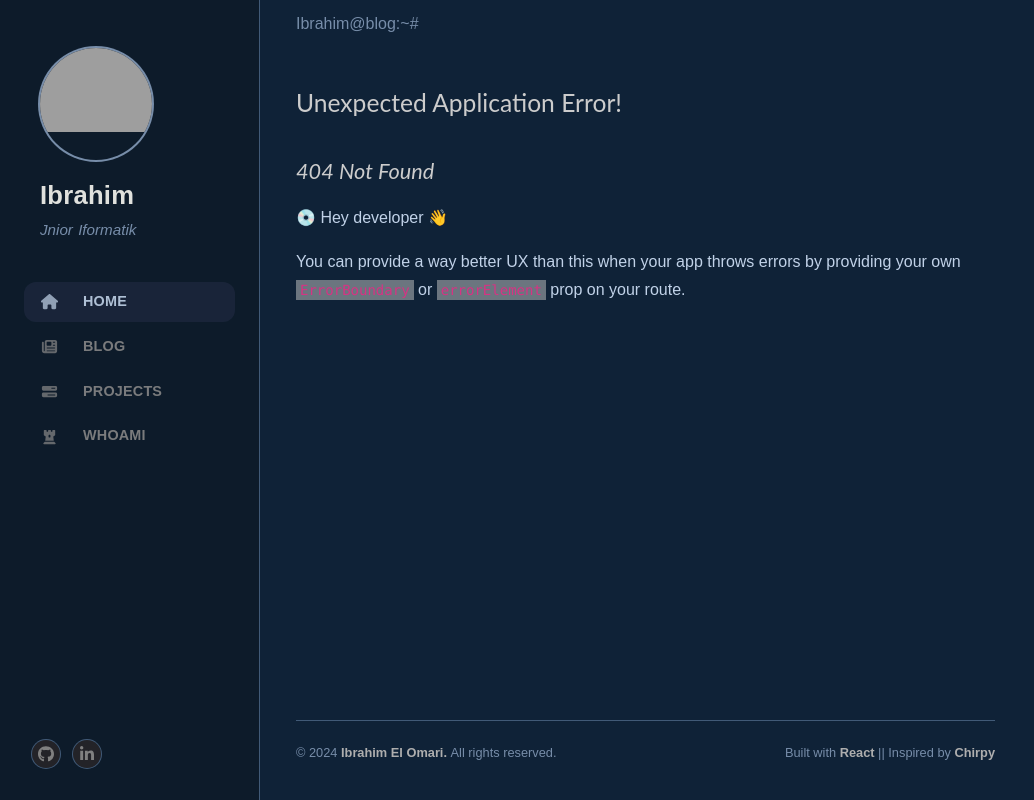
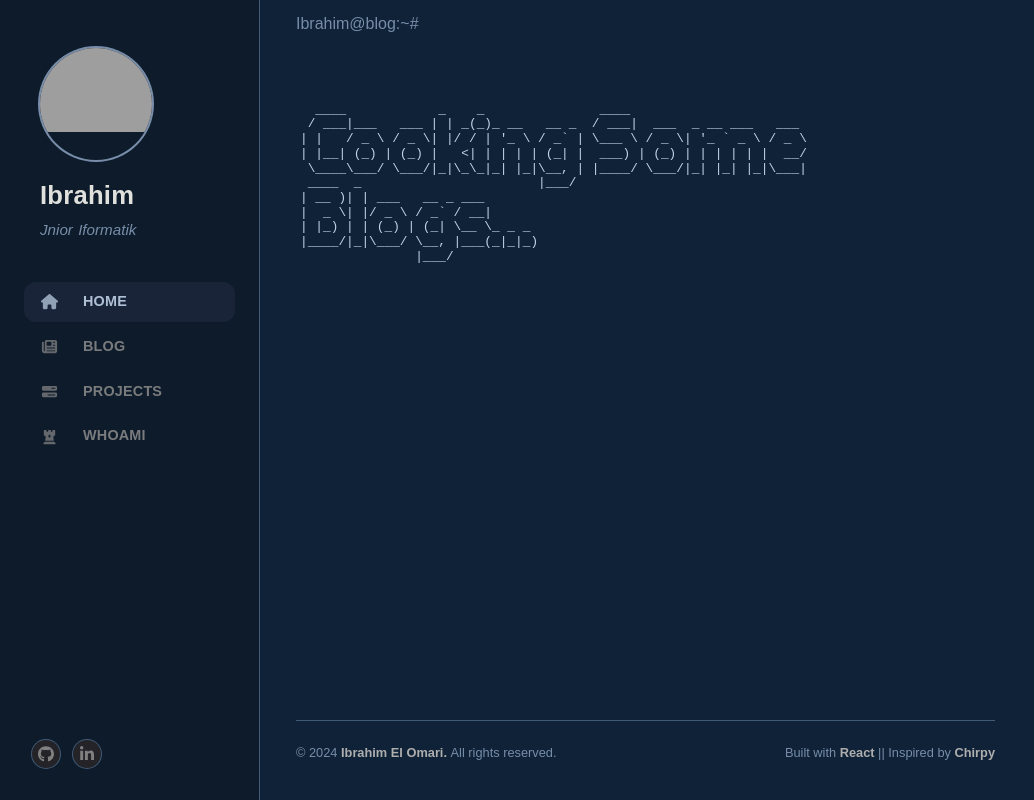
Before and after one commit to elomarii/chirpy-react, a React (Vite) app: page / in a window 1280 px wide. Before the commit this address had no page. Shown: the whole page, without its empty margins (0-1034 px from the left). Built offline with nearby package versions, Linux system fonts and the light colour scheme; grey boxes are pictures that could not be loaded.

Commit message:
revert some changes

```diff
--- a/package.json
+++ b/package.json
@@ -1,5 +1,4 @@
 {
-  "homepage": "elomarii.github.io/react-blog",
   "name": "react-blog",
   "private": true,
   "version": "0.0.0",
@@ -8,16 +7,13 @@
     "dev": "vite",
     "build": "tsc -b && vite build",
     "lint": "eslint .",
-    "preview": "vite preview",
-    "predeploy": "npm run build",
-    "deploy": "gh-pages -d dist"
+    "preview": "vite preview"
   },
   "dependencies": {
     "@fortawesome/fontawesome-svg-core": "^6.7.2",
     "@fortawesome/free-solid-svg-icons": "^6.7.2",
     "@fortawesome/react-fontawesome": "^0.2.2",
     "bootstrap": "^5.3.3",
-    "gh-pages": "^6.3.0",
     "react": "^18.3.1",
     "react-dom": "^18.3.1",
     "react-markdown": "^9.0.1",
--- a/src/main.tsx
+++ b/src/main.tsx
@@ -76,25 +76,23 @@ const categoriesRoutes = catList.map((cat, _index) => {
   };
 });
 
-const prefix = "/react-blog";
-
 // Router
 const router = createBrowserRouter([
   {
-    path: prefix + "/",
+    path: "/",
     element: <Home />,
     errorElement: <NotFound />,
   },
   {
-    path: prefix + "/blog",
+    path: "/blog",
     element: <Blog />,
   },
   {
-    path: prefix + "/projects",
+    path: "/projects",
     element: <Projects />,
   },
   {
-    path: prefix + "/whoami",
+    path: "/whoami",
     element: <Whoami />,
   },
   ...articlesRoutes,
```
Also changed, not shown: 1 other file (tests, documents, lock files or other folders).
